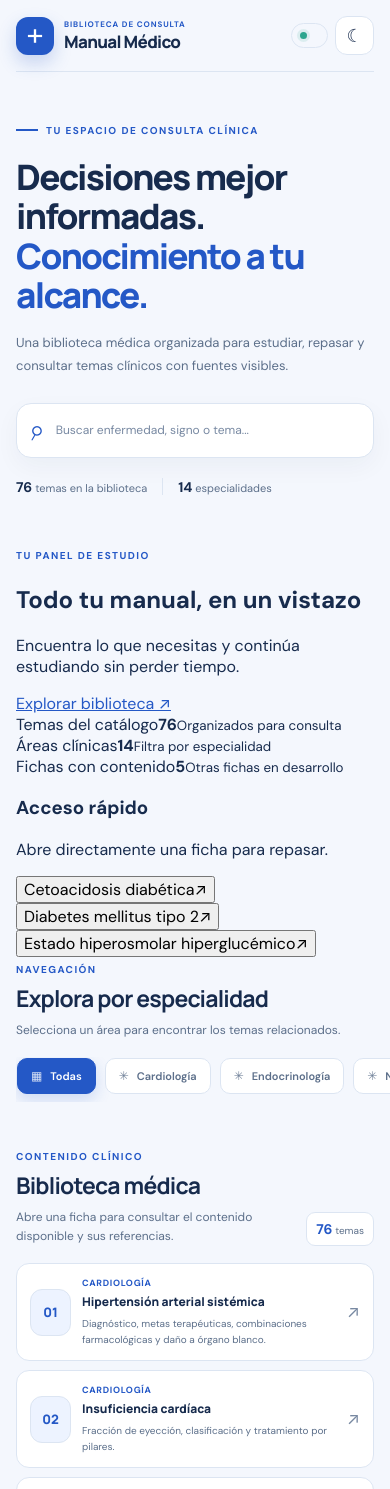
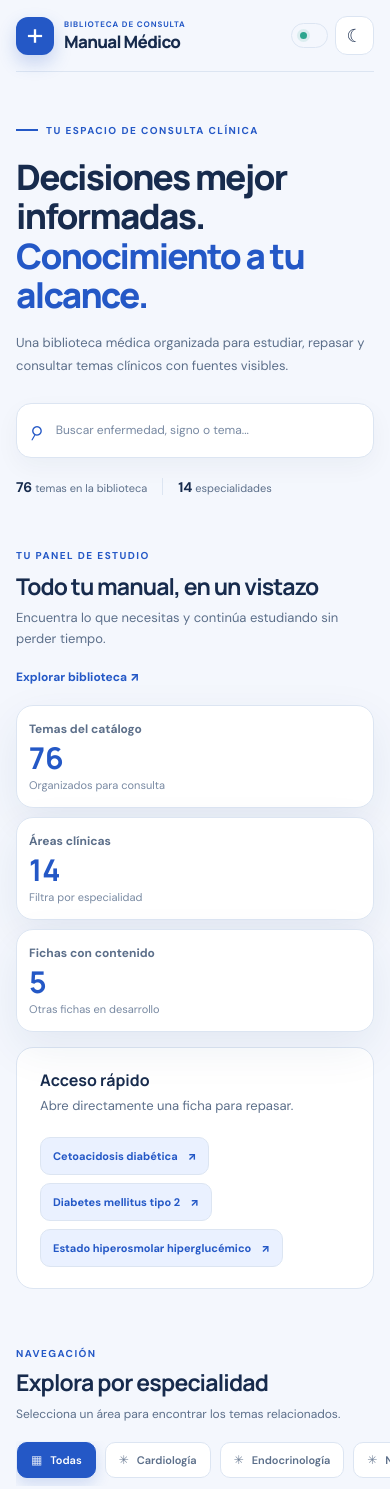
Before and after one commit to speedyred13/manual-medico, a React (Vite) app: page / in a window 390 px wide. Shown: the top 1489 px of the page. Built offline with nearby package versions, Linux system fonts and the light colour scheme.

Commit message:
style: responsive dashboard using existing theme tokens

```diff
--- a/src/App.css
+++ b/src/App.css
@@ -191,3 +191,22 @@ a { color: var(--acento); }
 :root[data-theme='oscuro'] .app .modal-intro h2 {
   color: var(--texto);
 }
+
+/* Etapa 1: dashboard, integrado con las variables de tema existentes. */
+.dashboard { margin-bottom: 52px; }
+.dashboard-cabecera { display:flex; align-items:end; justify-content:space-between; gap:20px; margin-bottom:20px; }
+.dashboard-cabecera h2 { font-family:Manrope,sans-serif; font-size:clamp(23px,2.6vw,31px); letter-spacing:-.9px; margin:6px 0; }
+.dashboard-cabecera p,.dashboard-accesos p { color:var(--texto-secundario); font-size:13px; margin:5px 0 0; line-height:1.6; }
+.dashboard-enlace { color:var(--acento); font-size:12px; font-weight:800; text-decoration:none; white-space:nowrap; }
+.dashboard-metricas { display:grid; grid-template-columns:repeat(3,minmax(0,1fr)); gap:14px; }
+.dashboard-metrica { display:flex; flex-direction:column; gap:8px; padding:22px; background:var(--superficie); border:1px solid var(--borde); border-radius:17px; box-shadow:var(--sombra); }
+.dashboard-metrica>span { color:var(--texto-secundario); font-size:12px; font-weight:700; }
+.dashboard-metrica strong { color:var(--acento); font-family:Manrope,sans-serif; font-size:38px; line-height:1.1; }
+.dashboard-metrica small { color:var(--texto-tenue); font-size:11px; }
+.dashboard-accesos { display:flex; align-items:center; justify-content:space-between; gap:20px; margin-top:15px; padding:21px 23px; background:var(--superficie); border:1px solid var(--borde); border-radius:17px; }
+.dashboard-accesos h3 { font-family:Manrope,sans-serif; margin:0; font-size:16px; }
+.dashboard-botones { display:flex; flex-wrap:wrap; justify-content:flex-end; gap:8px; }
+.dashboard-botones button { display:inline-flex; align-items:center; gap:10px; padding:11px 12px; background:var(--acento-suave); color:var(--acento); border:1px solid var(--borde); border-radius:10px; font-size:11px; font-weight:800; cursor:pointer; transition:transform .2s,border-color .2s; }
+.dashboard-botones button:hover { transform:translateY(-2px); border-color:var(--acento); }
+@media(max-width:760px) { .dashboard-cabecera,.dashboard-accesos { align-items:stretch; flex-direction:column; } .dashboard-botones { justify-content:flex-start; } .dashboard-metricas { gap:9px; } .dashboard-metrica { padding:15px 12px; } .dashboard-metrica strong { font-size:30px; } }
+@media(max-width:440px) { .dashboard-metricas { grid-template-columns:1fr; } .dashboard-metrica { gap:4px; } }
```
